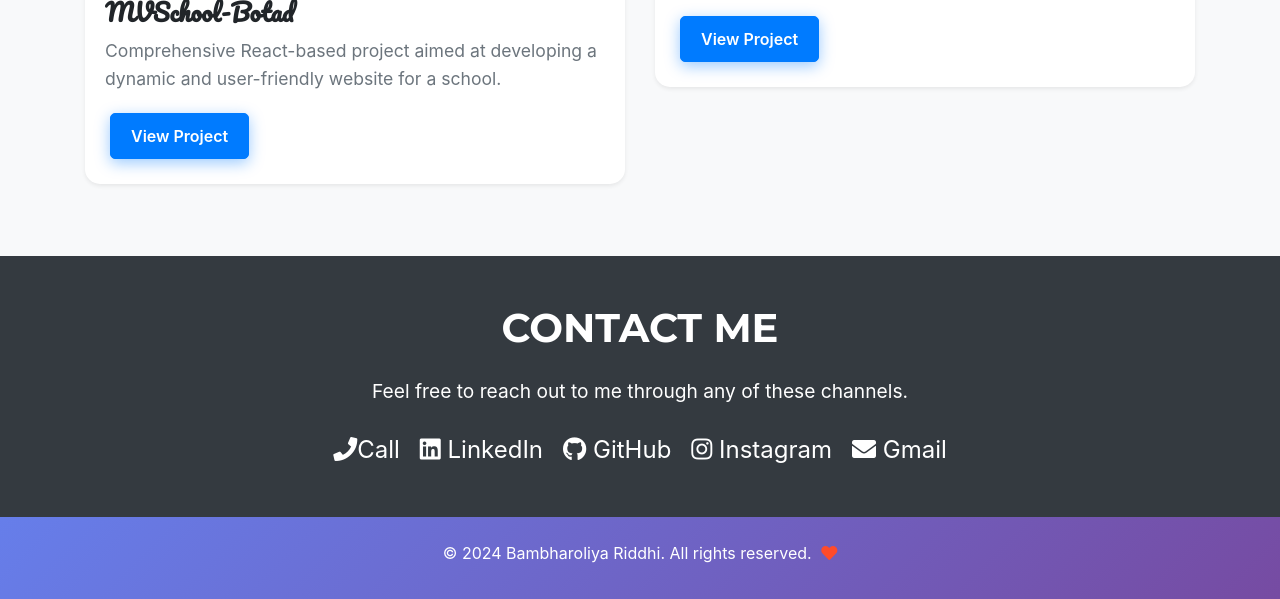
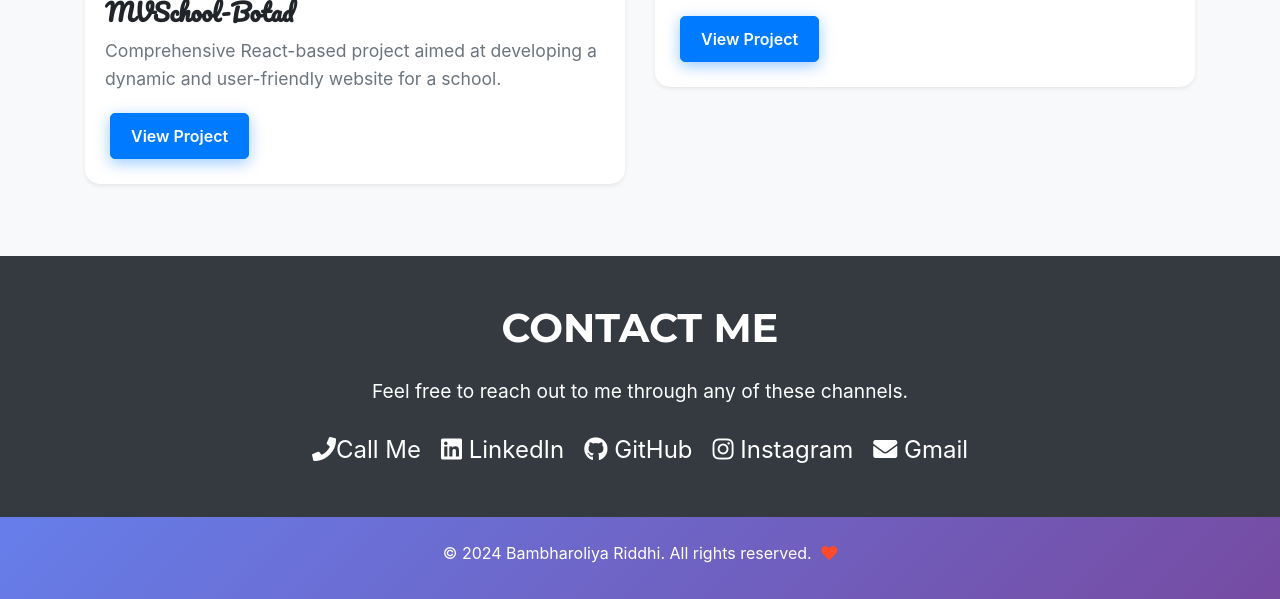
Before and after one commit to Riddhibambharoliya/-Portfolio-, a website: page index.html in a window 1280 px wide. Shown: the part 3059-3658 px from the top of the page. Drawn offline with nearby package versions, Linux system fonts and the light colour scheme; a small style sheet from the web is missing; a web font is replaced by a local one.

Commit message:
Update index.html

```diff
--- a/index.html
+++ b/index.html
@@ -186,9 +186,8 @@
         <div class="container text-center">
             <h2 class="section-title text-white mb-4">Contact Me</h2>
             <p class="section-description text-white mb-4">Feel free to reach out to me through any of these channels.</p>
-            <!-- Social Media Icons -->
             <div class="social-links">
-                <a href="tel:+919558588971" class="phone"><i class="fas fa-phone"></i>Call</a>
+                <a href="tel:+919558588971" class="phone"><i class="fas fa-phone"></i>Call Me</a>
                 <a href="https://www.linkedin.com/in/riddhi-bambhroliya-12467627a?utm_source=share&utm_campaign=share_via&utm_content=profile&utm_medium=android_app" target="_blank" class="linkedin"><i class="fab fa-linkedin"></i> LinkedIn</a>
                 <a href="https://github.com/Riddhibambharoliya" target="_blank"><i class="fab fa-github"></i> GitHub</a>
                 <a href="http://www.instagram.com/riddhi_patel46?igsh=eHJyNXpjbWJjeGw0" target="_blank"><i class="fab fa-instagram"></i> Instagram</a>
```
